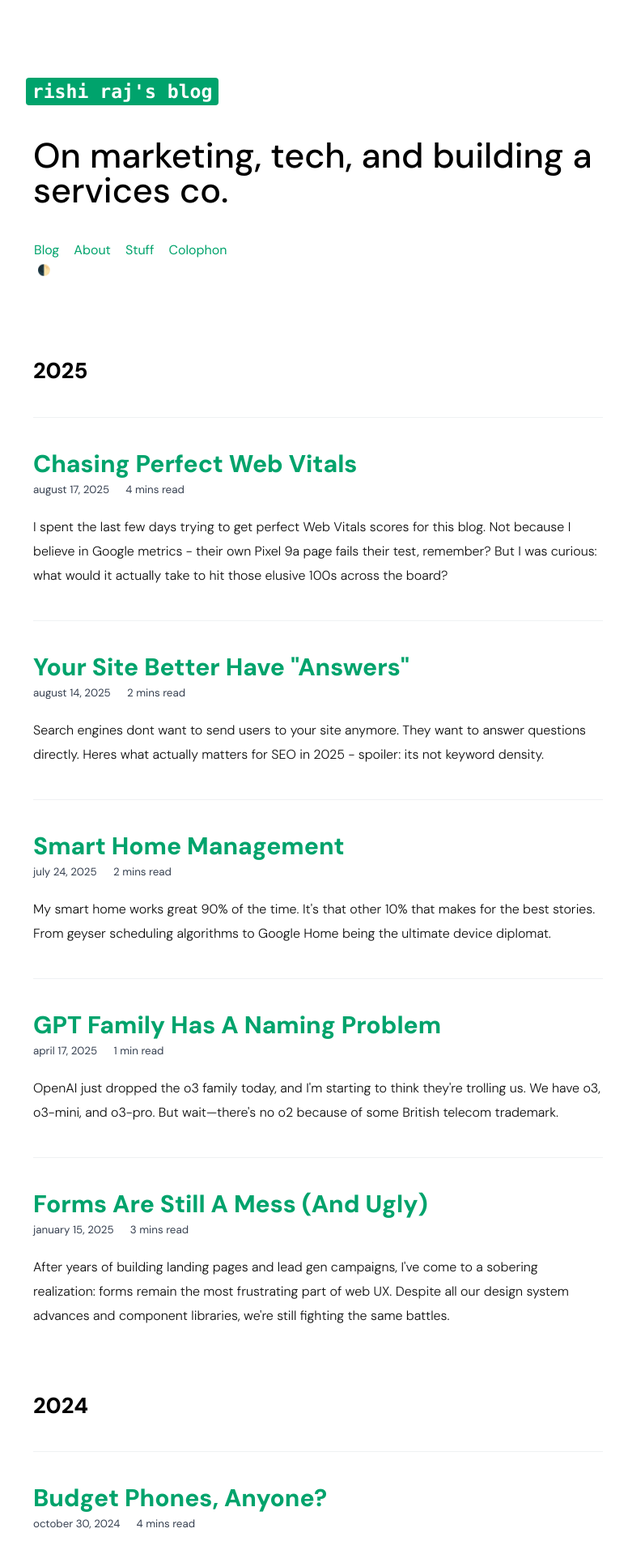
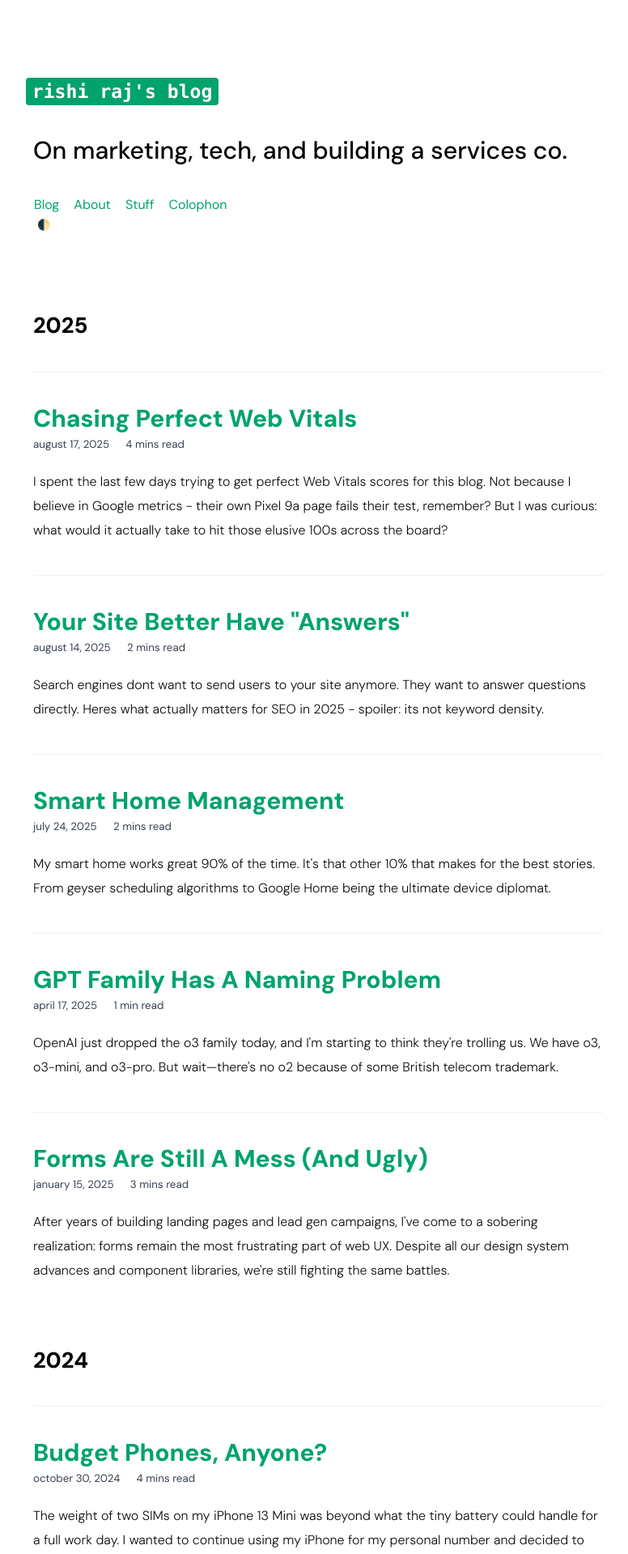
Before and after one commit to talkxo/rishiraj-blog-machine, a Jekyll site: the page built from index.html, in a window 1280 px wide. Shown: the top 1919 px of the page at 81% size, without its empty margins (247-1023 px from the left). Built offline with Jekyll 4.4.1, drawn with Linux system fonts in a browser that asks for light colours.

Commit message:
Decrease post title size by 30%
- Reduce fs--heading-1 from 2.7rem to 1.89rem
- Makes post titles more proportional to content
- Applies to .c-article__title and other h1 usage

```diff
--- a/_sass/helpers/_mixins.scss
+++ b/_sass/helpers/_mixins.scss
@@ -33,7 +33,7 @@
 // Font sizing
 @mixin fs--heading-1 {
     line-height: 1;
-    font-size: 2.7rem;
+    font-size: 1.89rem;
 }
 
 @mixin fs--heading-2 {
```
